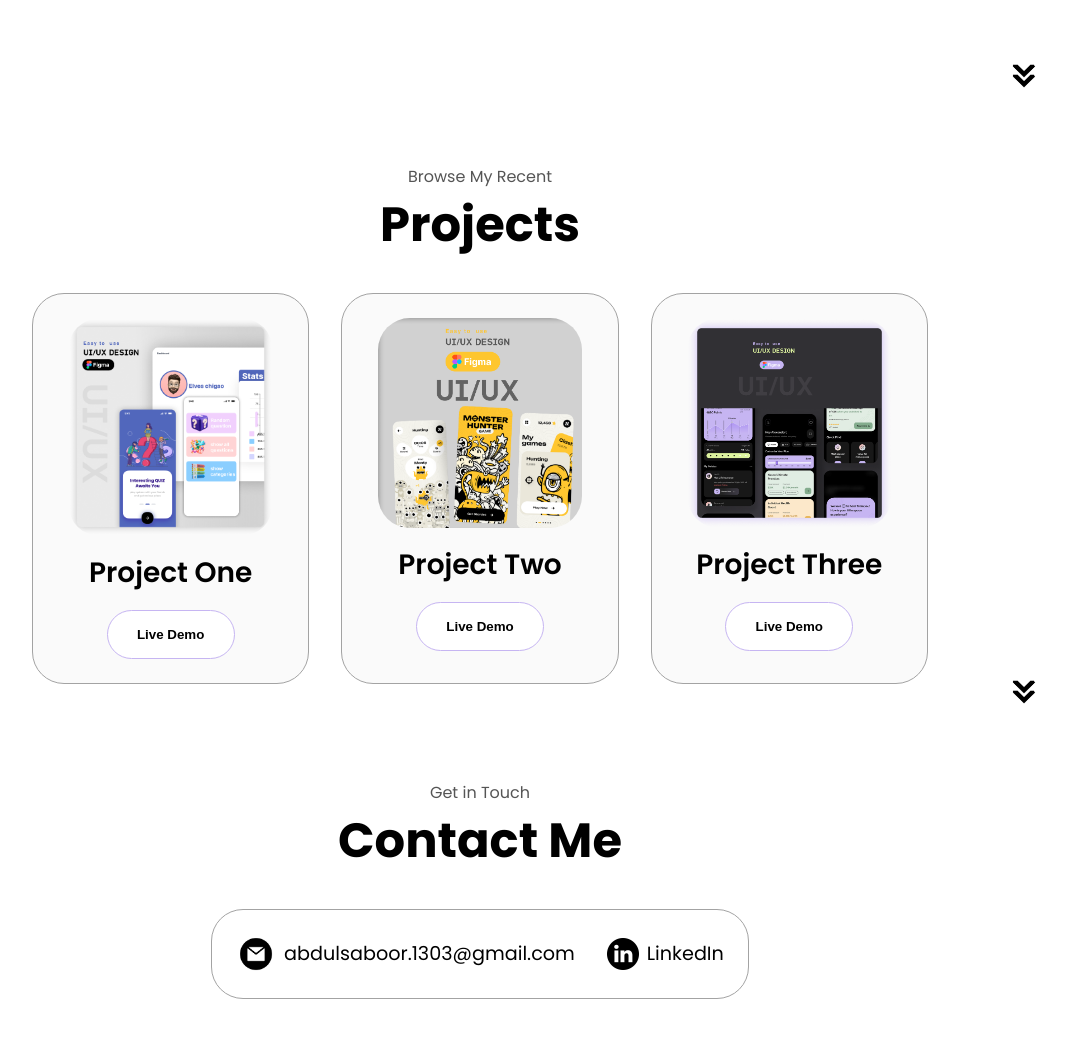
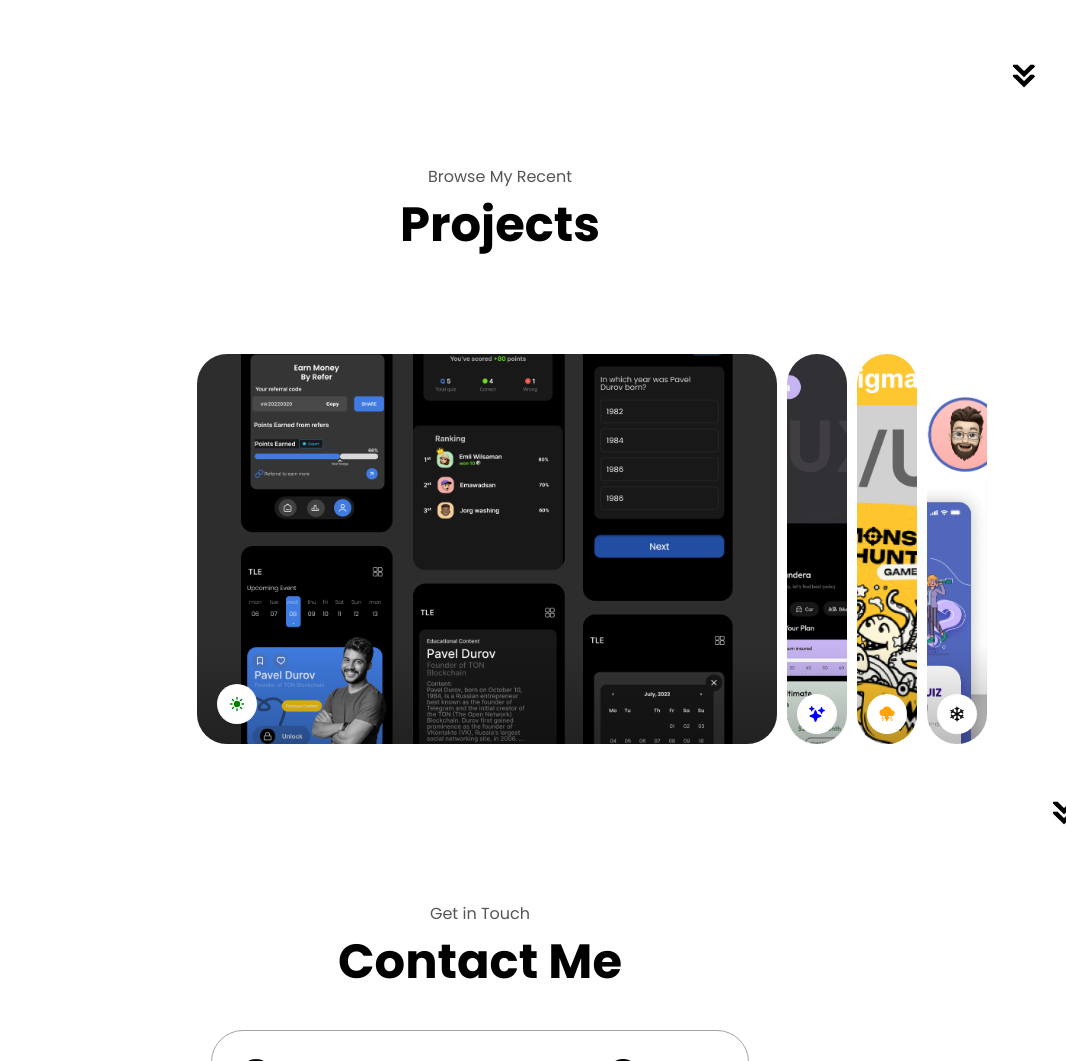
Before and after one commit to saboor009/Portfolio, a plain HTML site: page index.html in a window 1280 px wide. Shown: the part 2300-3361 px from the top of the page, without its empty margins (160-1226 px from the left). Drawn offline with nearby package versions, Linux system fonts and the light colour scheme.

Commit message:
adding slider in projects

```diff
--- a/index.html
+++ b/index.html
@@ -233,68 +233,59 @@
       <section id="projects">
         <p class="section_text_p1">Browse My Recent</p>
         <h1 class="title">Projects</h1>
-        <div class="experience-details-container">
-          <div class="about-container">
-            <div class="details-container color-container">
-              <div class="article-container">
-                <img
-                  src="./assets/project1.png"
-                  alt="Project 1"
-                  class="project-img"
-                />
-              </div>
-              <h2 class="experience-sub-title project-title">Project One</h2>
-              <div class="btn-container">
+        <section id="slider">
+          <div class="cards">
 
-                <button
-                class="btn cv"
-                onclick="window.open('https://www.figma.com/proto/peO5QF40AND7VFEBE2UE9A/Untitled?page-id=0%3A1&node-id=71-200&viewport=2418%2C-559%2C0.26&t=AENMcDtMF7dUxYWV-1&scaling=contain&content-scaling=fixed')"
-              >
-                Live Demo
-              </button>
+            <div class="card active" style="--bg: url(assets/gig.png)">
+              <div class="shadow"></div>
+              <div class="label">
+                <div class="icon" style="--color: green">
+                  <ion-icon name="sunny"></ion-icon>
+                </div>
+                <div class="info">
+
+                </div>
               </div>
             </div>
-            <div class="details-container color-container">
-              <div class="article-container">
-                <img
-                  src="./assets/project2.png"
-                  alt="Project 2"
-                  class="project-img"
-                />
-              </div>
-              <h2 class="experience-sub-title project-title">Project Two</h2>
-              <div class="btn-container">
 
-                <button
-                class="btn cv"
-                onclick="window.open('https://www.figma.com/proto/peO5QF40AND7VFEBE2UE9A/Untitled?page-id=0%3A1&node-id=71-200&viewport=2418%2C-559%2C0.26&t=AENMcDtMF7dUxYWV-1&scaling=contain&content-scaling=fixed')"
-              >
-                Live Demo
-              </button>
+            <div class="card" style="--bg: url(assets/project3.png)">
+              <div class="shadow"></div>
+              <div class="label">
+                <div class="icon" style="--color: blue">
+                  <ion-icon name="sparkles"></ion-icon>
+                </div>
+                <div class="info">
+
+                </div>
               </div>
             </div>
-            <div class="details-container color-container">
-              <div class="article-container">
-                <img
-                  src="./assets/project3.png"
-                  alt="Project 3"
-                  class="project-img"
-                />
+
+            <div class="card" style="--bg: url(assets/project2.png)">
+              <div class="shadow"></div>
+              <div class="label">
+                <div class="icon" style="--color: orange">
+                  <ion-icon name="thunderstorm"></ion-icon>
+                </div>
+                <div class="info">
+
+                </div>
               </div>
-              <h2 class="experience-sub-title project-title">Project Three</h2>
-              <div class="btn-container">
+            </div>
 
-                <button
-                  class="btn cv"
-                  onclick="window.open('https://www.figma.com/proto/peO5QF40AND7VFEBE2UE9A/Untitled?page-id=0%3A1&node-id=71-200&viewport=2418%2C-559%2C0.26&t=AENMcDtMF7dUxYWV-1&scaling=contain&content-scaling=fixed')"
-                >
-                  Live Demo
-                </button>
+            <div class="card" style="--bg: url(assets/project1.png)">
+              <div class="shadow"></div>
+              <div class="label">
+                <div class="icon" style="--color: black">
+                  <ion-icon name="snow"></ion-icon>
+                </div>
+                <div class="info">
+
+                </div>
               </div>
             </div>
 
           </div>
-        </div>
+        </section>
         <img
           src="./assets/arrow.png"
           alt="Arrow icon"
@@ -339,6 +330,14 @@
       </footer>
 
 
+      <script type="module" src="https://unpkg.com/ionicons@5.5.2/dist/ionicons/ionicons.esm.js"></script>
+      <script nomodule src="https://unpkg.com/ionicons@5.5.2/dist/ionicons/ionicons.js"></script>
+      <script src="https://code.jquery.com/jquery-3.6.0.min.js" ></script>
+
+
+
+
     <script src="script.js"></script>
+
 </body>
 </html>
--- a/script.js
+++ b/script.js
@@ -4,3 +4,8 @@ function toggleMenu(){
     menu.classList.toggle("open")
     icon.classList.toggle("open")
 }
+
+$(".card").click(function () {
+    $(".card").removeClass("active");
+    $(this).addClass("active");
+  });
--- a/style.css
+++ b/style.css
@@ -292,6 +292,7 @@ font-weight: 600;
   /*projects*/
   #projects {
     position: relative;
+    width: 1000px;;
   }
 
   .color-container {
@@ -365,3 +366,129 @@ footer {
   footer p {
     text-align: center;
   }
+
+
+ /*slider */
+ /* Root Variables */
+:root {
+  --cb: cubic-bezier(.05, .61, .41, .95);
+}
+
+/* Section Container */
+#slider {
+
+  padding: 0;
+  padding-top: 0;
+  display: flex;
+  justify-content: center; /* Center the slider container horizontally */
+  align-items: center; /* Center the slider container vertically (if needed) */
+  height: 72vh;
+  width: 100vh;/* Full viewport height, adjust as needed */
+
+}
+
+/* Slider Container */
+.slider {
+
+  padding: 2rem;
+  box-sizing: border-box; /* Ensure padding and border are included in the width/height */
+}
+
+/* Cards Container */
+.cards {
+  display: flex;
+  max-width: 800px;
+  width: 100%; /* Ensure cards container uses full width of the slider */
+  height: 400px;
+  justify-content: center; /* Center the cards horizontally within the slider */
+
+  position: relative;
+}
+
+/* Individual Card */
+.cards .card {
+  position: relative;
+  min-width: 60px;
+  background: var(--bg);
+  overflow: hidden;
+  margin: 5px;
+  background-size: auto 150%;
+  background-position: center;
+  cursor: pointer;
+  transition: 0.5s var(--cb);
+  border-radius: 30px;
+}
+
+/* Card Label */
+.cards .card .label {
+  display: flex;
+  position: absolute;
+  right: 0;
+  height: 40px;
+  transition: 0.5s var(--cb);
+}
+
+/* Active Card Styling */
+.cards .card.active {
+  flex-grow: 10000;
+  background-size: auto 100%;
+}
+
+/* Active Card Label Position */
+.cards .card.active .label {
+  bottom: 20px;
+  left: 20px;
+}
+
+/* Non-active Card Label Position */
+.cards .card:not(.active) .label {
+  bottom: 10px;
+  left: 10px;
+}
+
+/* Card Shadow */
+.cards .card .shadow {
+  position: absolute;
+  bottom: 0;
+  left: 0;
+  right: 0;
+  height: 100px;
+  background: linear-gradient(0, #0004, transparent);
+}
+
+/* Card Info */
+.cards .card .info {
+  display: flex;
+  flex-direction: column;
+  justify-content: center;
+  margin-left: 10px;
+  white-space: pre;
+  transition: 1s var(--cb);
+}
+
+/* Card Info Visibility */
+.cards .card.active .info {
+  opacity: 1;
+}
+
+.cards .card:not(.active) .info {
+  opacity: 0;
+}
+
+/* Icon Styling */
+.cards .card .label .icon {
+  display: flex;
+  justify-content: center;
+  align-items: center;
+  min-width: 40px;
+  height: 40px;
+  background-color: white;
+  color: var(--color);
+  border-radius: 50%;
+}
+
+/* Title Styling */
+.cards .card .info .title {
+  font-weight: bold;
+  font-size: 1.2rem;
+}
```
Also changed, not shown: assets/dragon_10.jpg (added), assets/gig.png (added), mediaquries.css (line endings or trailing spaces).
